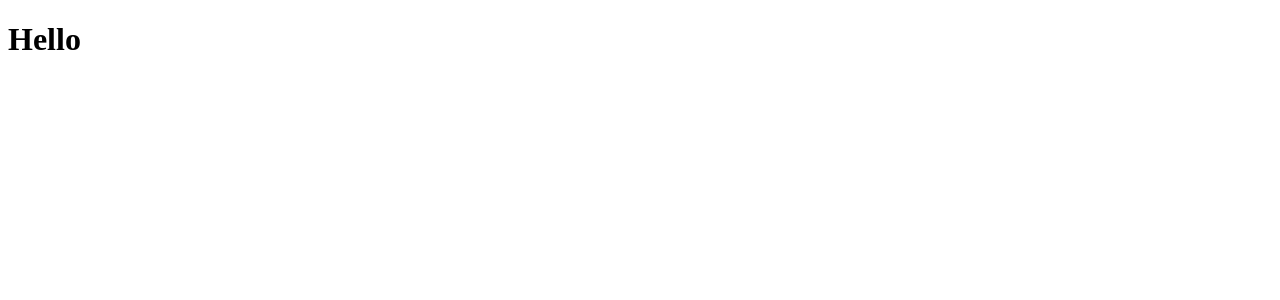
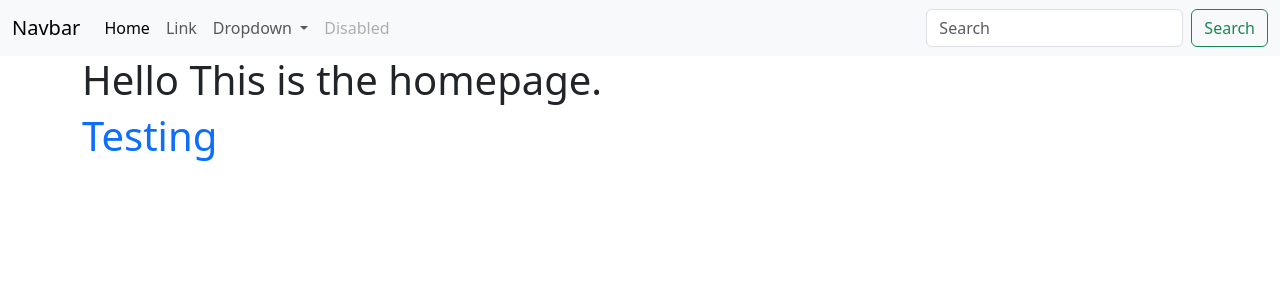
Before and after one commit to Celesca/devhub-django, a Django app: page / in a window 1280 px wide. Before the commit the part shown is almost empty. Shown: the top 300 px of the page. Run offline with Django 5.2, Linux system fonts and the light colour scheme.

Commit message:
ADD: Navbar

```diff
--- a/blog/templates/blog/home.html
+++ b/blog/templates/blog/home.html
@@ -4,8 +4,56 @@
     <meta charset="UTF-8">
     <meta name="viewport" content="width=device-width, initial-scale=1.0">
     <title>Blog Post</title>
+    <link href="https://cdn.jsdelivr.net/npm/bootstrap@5.3.3/dist/css/bootstrap.min.css" rel="stylesheet" integrity="sha384-QWTKZyjpPEjISv5WaRU9OFeRpok6YctnYmDr5pNlyT2bRjXh0JMhjY6hW+ALEwIH" crossorigin="anonymous">
+    <script src="https://cdn.jsdelivr.net/npm/bootstrap@5.3.3/dist/js/bootstrap.bundle.min.js" integrity="sha384-YvpcrYf0tY3lHB60NNkmXc5s9fDVZLESaAA55NDzOxhy9GkcIdslK1eN7N6jIeHz" crossorigin="anonymous"></script>
 </head>
 <body>
-    <h1>Hello</h1>
+
+    <!-- Navbar -->
+    <nav class="navbar navbar-expand-lg bg-body-tertiary">
+        <div class="container-fluid">
+          <a class="navbar-brand" href="#">Navbar</a>
+          <button class="navbar-toggler" type="button" data-bs-toggle="collapse" data-bs-target="#navbarSupportedContent" aria-controls="navbarSupportedContent" aria-expanded="false" aria-label="Toggle navigation">
+            <span class="navbar-toggler-icon"></span>
+          </button>
+          <div class="collapse navbar-collapse" id="navbarSupportedContent">
+            <ul class="navbar-nav me-auto mb-2 mb-lg-0">
+              <li class="nav-item">
+                <a class="nav-link active" aria-current="page" href="#">Home</a>
+              </li>
+              <li class="nav-item">
+                <a class="nav-link" href="#">Link</a>
+              </li>
+              <li class="nav-item dropdown">
+                <a class="nav-link dropdown-toggle" href="#" role="button" data-bs-toggle="dropdown" aria-expanded="false">
+                  Dropdown
+                </a>
+                <ul class="dropdown-menu">
+                  <li><a class="dropdown-item" href="#">Action</a></li>
+                  <li><a class="dropdown-item" href="#">Another action</a></li>
+                  <li><hr class="dropdown-divider"></li>
+                  <li><a class="dropdown-item" href="#">Something else here</a></li>
+                </ul>
+              </li>
+              <li class="nav-item">
+                <a class="nav-link disabled" aria-disabled="true">Disabled</a>
+              </li>
+            </ul>
+            <form class="d-flex" role="search">
+              <input class="form-control me-2" type="search" placeholder="Search" aria-label="Search">
+              <button class="btn btn-outline-success" type="submit">Search</button>
+            </form>
+          </div>
+        </div>
+      </nav>
+
+    <!-- Container -->
+
+    <div class="container">
+        <h1>Hello This is the homepage.</h1>
+        <h1 class="text-primary">Testing</h1>
+    </div>
+
 </body>
+
 </html>
```
